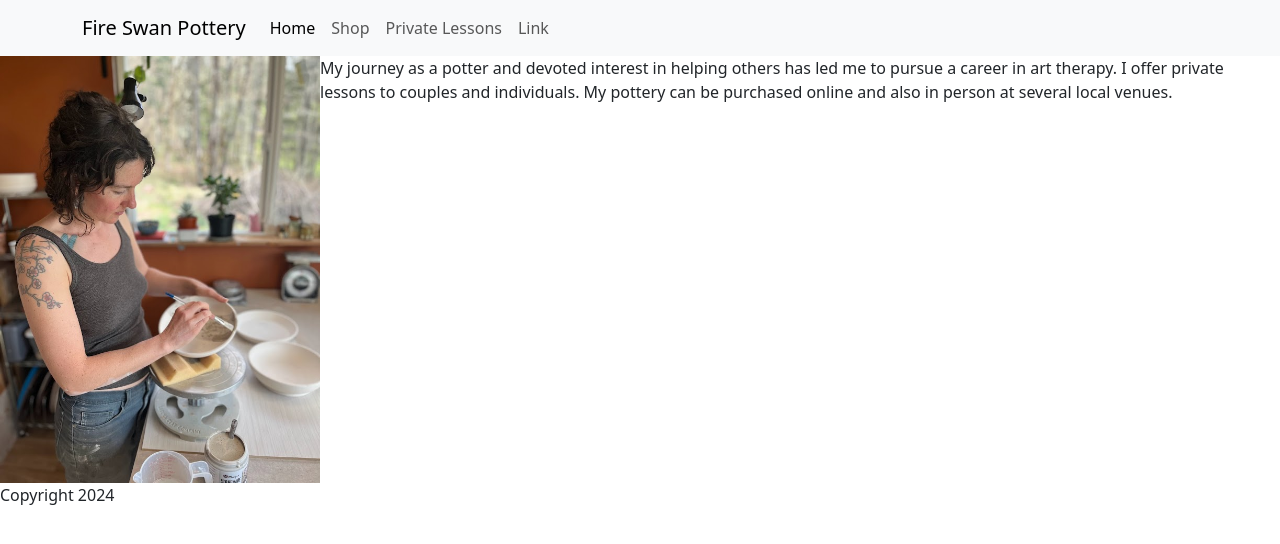
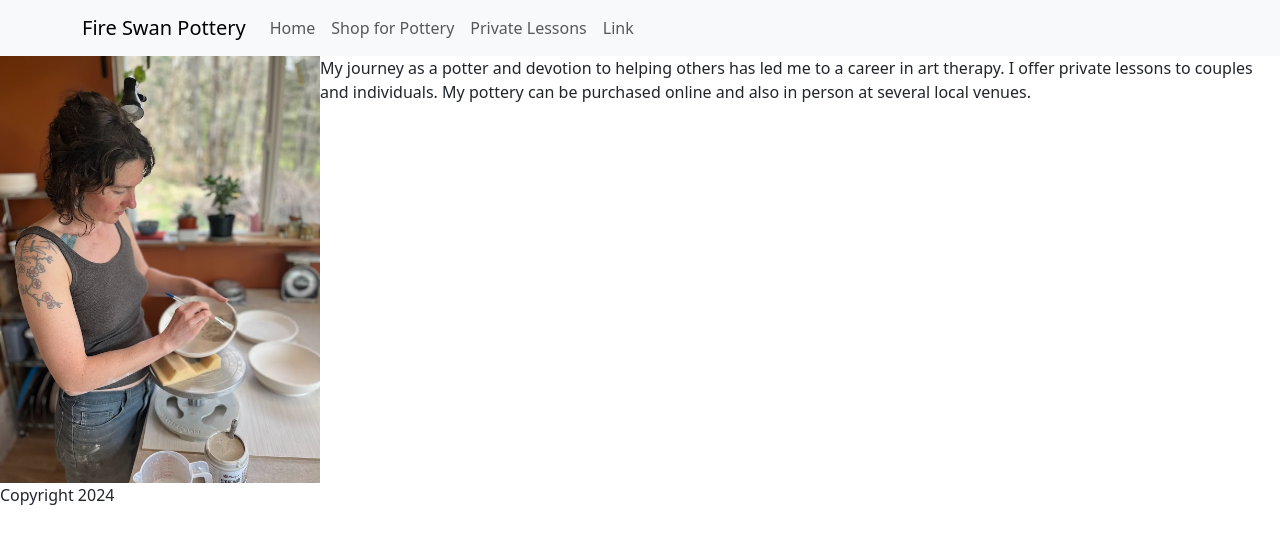
Before and after one commit to matthewdillender/react-e-commerce, a React (Vite) app: page / in a window 1280 px wide. Shown: the top 544 px of the page. Built offline with nearby package versions, Linux system fonts and the light colour scheme.

Commit message:
add index page and routes

```diff
--- a/src/App.jsx
+++ b/src/App.jsx
@@ -1,14 +1,20 @@
+import React from "react";
+import { BrowserRouter as Router, Routes, Route } from "react-router-dom";
 import { Header } from "./components/Header";
 import { Footer } from "./components/Footer";
 import { HomePage } from "./components/HomePage";
+import { ProductListing } from "./components/ProductListing";
 
 function App() {
   return (
-    <div>
+    <Router>
       <Header />
-      <HomePage />
+      <Routes>
+        <Route path="/" element={<HomePage />} />
+        <Route path="/products" element={<ProductListing />} />
+      </Routes>
       <Footer />
-    </div>
+    </Router>
   );
 }
 
--- a/src/components/Header.jsx
+++ b/src/components/Header.jsx
@@ -1,13 +1,14 @@
 import React from "react";
+import { Link } from "react-router-dom";
 
 export function Header() {
   return (
     <header>
       <nav className="navbar navbar-expand-lg navbar-light bg-light">
         <div className="container">
-          <a className="navbar-brand" href="#">
+          <Link className="navbar-brand" to="/">
             Fire Swan Pottery
-          </a>
+          </Link>
           <button
             className="navbar-toggler"
             type="button"
@@ -22,14 +23,14 @@ export function Header() {
           <div className="collapse navbar-collapse" id="navbarSupportedContent">
             <ul className="navbar-nav me-auto mb-2 mb-lg-0">
               <li className="nav-item">
-                <a className="nav-link active" aria-current="page" href="#">
+                <Link className="nav-link" to="/">
                   Home
-                </a>
+                </Link>
               </li>
               <li className="nav-item">
-                <a className="nav-link" href="#">
-                  Shop
-                </a>
+                <Link className="nav-link" to="/products">
+                  Shop for Pottery
+                </Link>
               </li>
               <li className="nav-item">
                 <a className="nav-link" href="#">
--- a/src/components/HomePage.jsx
+++ b/src/components/HomePage.jsx
@@ -7,9 +7,9 @@ export function HomePage() {
         <img src={swanBio} alt="my image" style={{ gridColumn: "1 / 2", width: "100%", height: "auto" }} />
         <div>
           <p>
-            My journey as a potter and devoted interest in helping others has led me to pursue a career in art therapy.
-            I offer private lessons to couples and individuals. My pottery can be purchased online and also in person at
-            several local venues.{" "}
+            My journey as a potter and devotion to helping others has led me to a career in art therapy. I offer private
+            lessons to couples and individuals. My pottery can be purchased online and also in person at several local
+            venues.{" "}
           </p>
           {/* Add more content here */}
         </div>
--- a/src/components/ProductListing.jsx
+++ b/src/components/ProductListing.jsx
@@ -0,0 +1,37 @@
+// ProductListing.jsx
+import React, { useState, useEffect } from "react";
+import axios from "axios";
+
+export function ProductListing() {
+  const [products, setProducts] = useState([]);
+
+  useEffect(() => {
+    const fetchData = async () => {
+      try {
+        const response = await axios.get("http://localhost:3000/products.json");
+        console.log(response.data); // Log the fetched data
+        setProducts(response.data);
+      } catch (error) {
+        console.error("Error fetching products:", error);
+      }
+    };
+
+    fetchData();
+  }, []);
+
+  return (
+    <div>
+      <h2>Product Listing</h2>
+      <ul>
+        {products.map((product) => (
+          <li key={product.id}>
+            <h3>{product.name}</h3>
+            <p>{product.description}</p>
+            <p>Price: ${product.price}</p>
+            {/* Add more product details as needed */}
+          </li>
+        ))}
+      </ul>
+    </div>
+  );
+}
```
Also changed, not shown: src/services/axiosinstance.jsx (+12 -0 lines), src/services/productService.jsx (+13 -0 lines).
